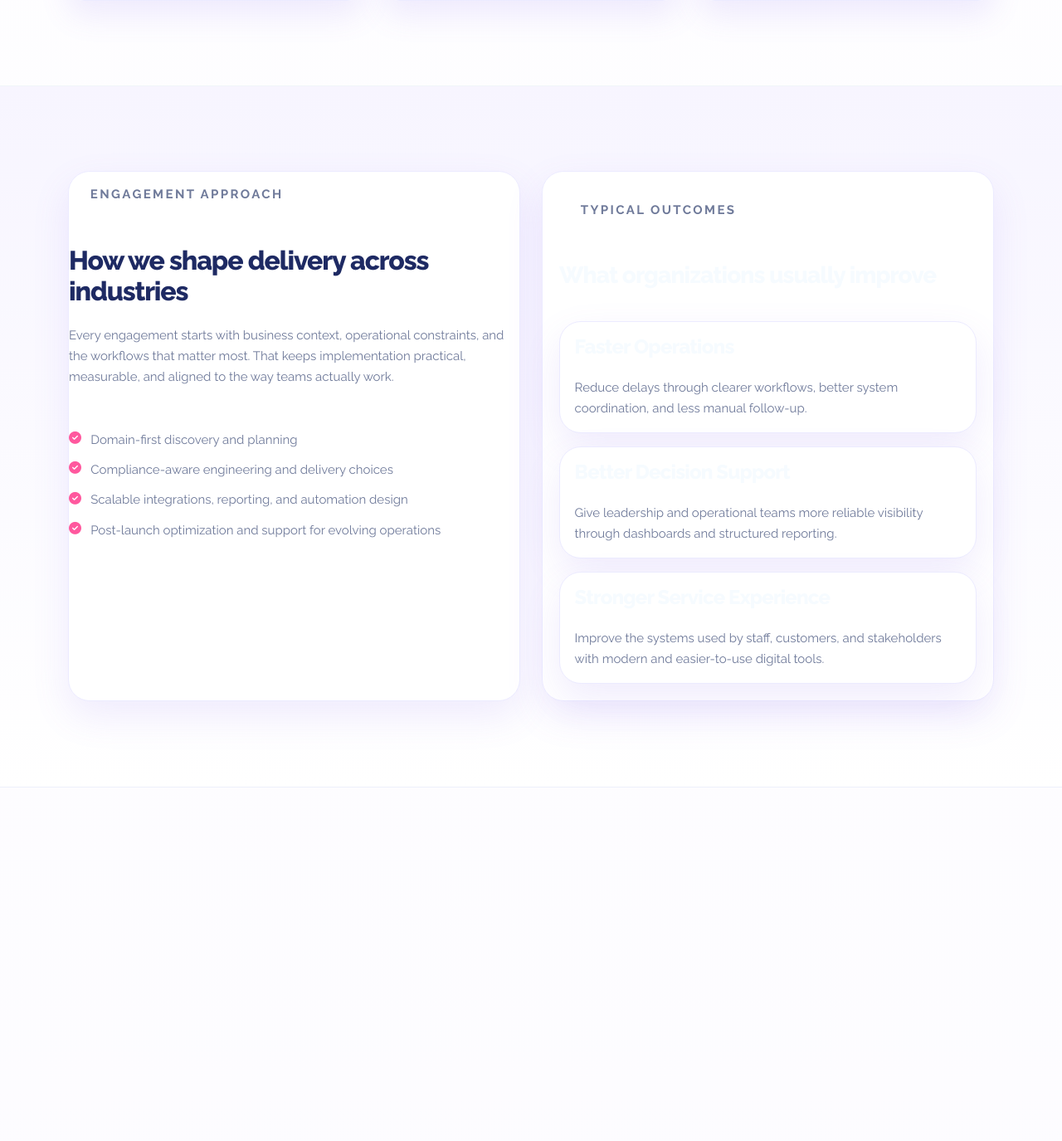
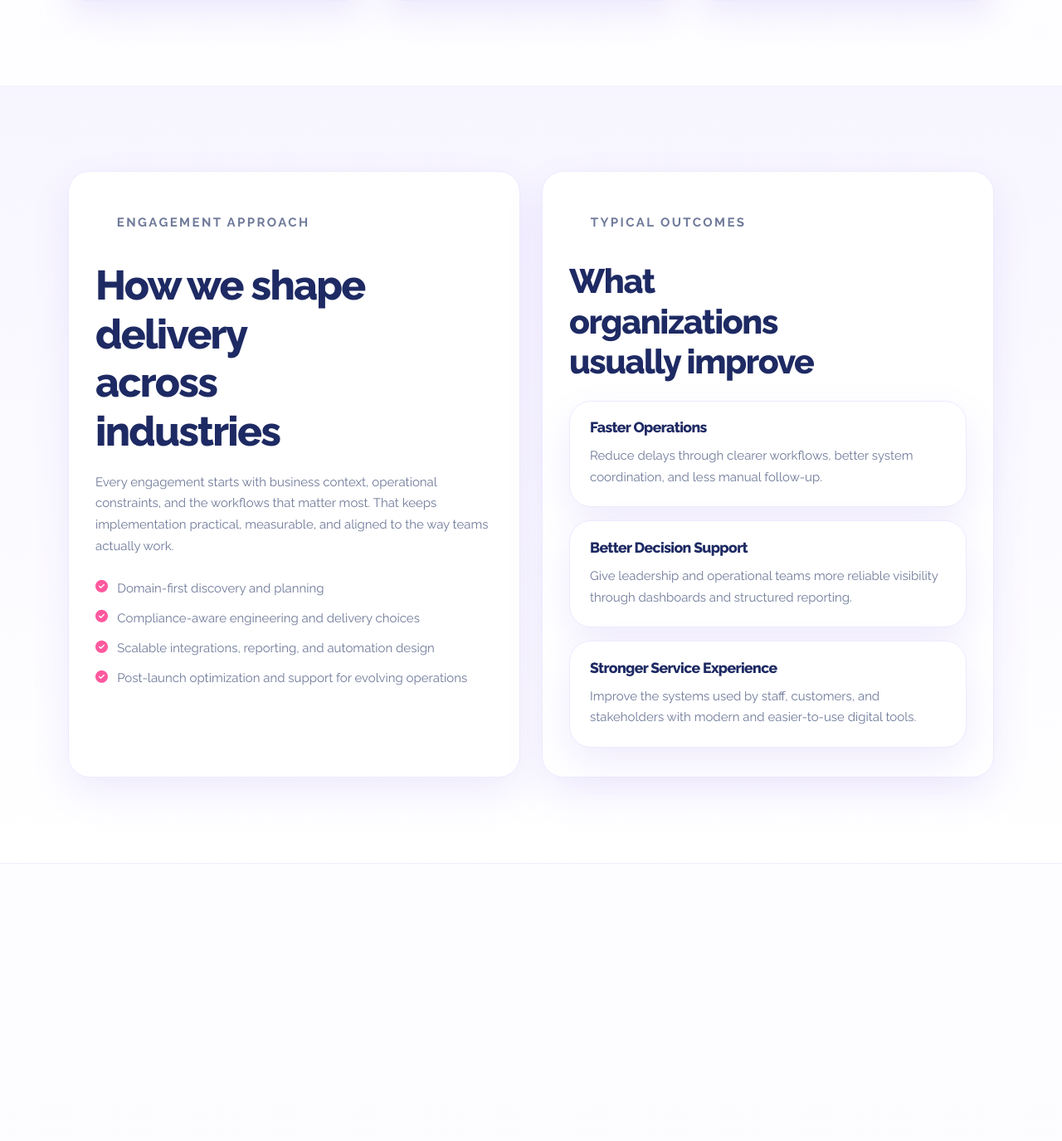
Before and after one commit to DengAchiek/nexalix, a Django app: page /industries/ in a window 1280 px wide. Shown: the part 1777-3152 px from the top of the page at 83% size. Run offline with Django 5.2, Linux system fonts and the light colour scheme; data comes from the database, SQL or seed files in the repository; data that the repository does not hold is empty.

Commit message:
Improve industries panel readability

```diff
--- a/nexalix_app/static/css/redesign.css
+++ b/nexalix_app/static/css/redesign.css
@@ -2105,6 +2105,75 @@ body.theme-softy .quote-layout {
     grid-template-columns: repeat(2, minmax(0, 1fr));
 }
 
+body.theme-softy .industry-approach-panel,
+body.theme-softy .industry-outcome-panel {
+    padding: 2.2rem 2rem !important;
+    display: flex;
+    flex-direction: column;
+    align-items: flex-start;
+    justify-content: flex-start;
+    gap: 1.2rem;
+}
+
+body.theme-softy .industry-approach-panel h2,
+body.theme-softy .industry-outcome-panel h3,
+body.theme-softy .industry-outcome-card h4 {
+    margin: 0;
+    color: var(--softy-heading) !important;
+    opacity: 1 !important;
+    text-align: left !important;
+    line-height: 1.18;
+}
+
+body.theme-softy .industry-approach-panel h2 {
+    font-size: clamp(2.2rem, 4vw, 3.1rem);
+    max-width: 11ch;
+}
+
+body.theme-softy .industry-outcome-panel h3 {
+    font-size: clamp(1.95rem, 3.2vw, 2.65rem);
+    max-width: 12ch;
+}
+
+body.theme-softy .industry-outcome-card h4 {
+    font-size: 1.1rem;
+}
+
+body.theme-softy .industry-outcome-stack {
+    width: 100%;
+    display: grid;
+    gap: 1rem;
+    margin-top: 0.2rem;
+}
+
+body.theme-softy .industry-approach-panel > p,
+body.theme-softy .industry-outcome-panel > p {
+    max-width: none;
+    margin: 0;
+    line-height: 1.72;
+}
+
+body.theme-softy .industry-outcome-card {
+    min-height: 0;
+    margin-top: 0;
+    padding: 1.35rem 1.5rem;
+    display: flex;
+    flex-direction: column;
+    align-items: flex-start;
+    gap: 0.7rem;
+}
+
+body.theme-softy .industry-outcome-card p {
+    max-width: none;
+    margin: 0;
+    line-height: 1.72 !important;
+}
+
+body.theme-softy .industry-benefits-list {
+    width: 100%;
+    margin-top: 0.35rem;
+}
+
 body.theme-softy .solution-clusters-grid .solution-cluster-card,
 body.theme-softy .service-detail-grid .service-detail-card,
 body.theme-softy .faq-grid .service-detail-card,
--- a/nexalix_app/templates/base.html
+++ b/nexalix_app/templates/base.html
@@ -46,7 +46,7 @@
 
     <title>{% block title %}{{ meta_title|default:'Nexalix Technologies' }}{% endblock %}</title>
     {% block extra_css %}{% endblock %}
-    <link rel="stylesheet" href="{% static 'css/redesign.css' %}?v=20260428i">
+    <link rel="stylesheet" href="{% static 'css/redesign.css' %}?v=20260428j">
     {% if structured_data_json %}
         {% for schema in structured_data_json %}
     <script type="application/ld+json">{{ schema|safe }}</script>
```
